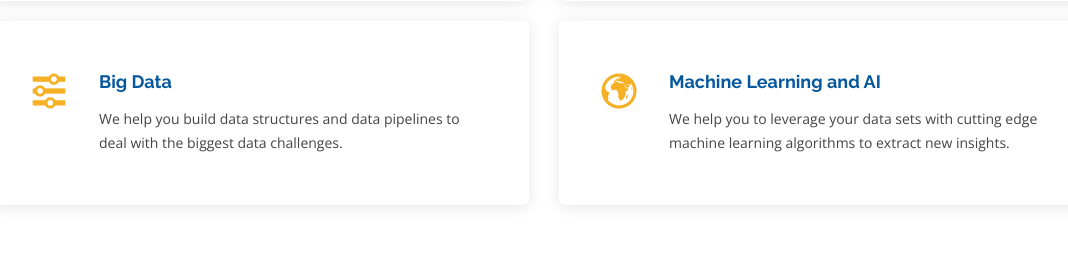
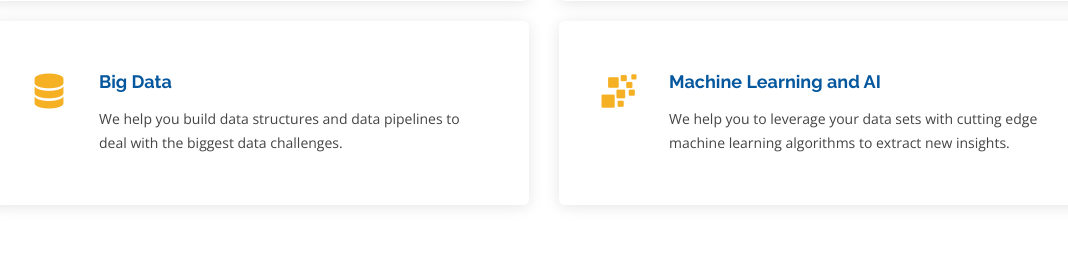
Before and after one commit to tbasalla/synthelize_exp_website, a PHP site: page / in a window 1280 px wide. Shown: the part 1113-1376 px from the top of the page, without its empty margins (96-1164 px from the left). Run offline with PHP 8.4, Linux system fonts and the light colour scheme.

Commit message:
automated commit

```diff
--- a/snippets/main_index.php
+++ b/snippets/main_index.php
@@ -52,14 +52,14 @@
       </div>
       <div class="col-md-6 d-flex align-items-stretch mt-4 mt-md-0" data-aos="fade-up" data-aos-delay="400">
         <div class="icon-box">
-          <i class="icofont-settings"></i>
+          <i class="icofont-database"></i>
           <h4><a href="#">Big Data</a></h4>
           <p>We help you build data structures and data pipelines to deal with the biggest data challenges.</p>
         </div>
       </div>
       <div class="col-md-6 d-flex align-items-stretch mt-4 mt-md-0" data-aos="fade-up" data-aos-delay="500">
         <div class="icon-box">
-          <i class="icofont-earth"></i>
+          <i class="icofont-pixels"></i>
           <h4><a href="#">Machine Learning and AI</a></h4>
           <p>We help you to leverage your data sets with cutting edge machine learning algorithms to extract new insights.</p>
         </div>
```
